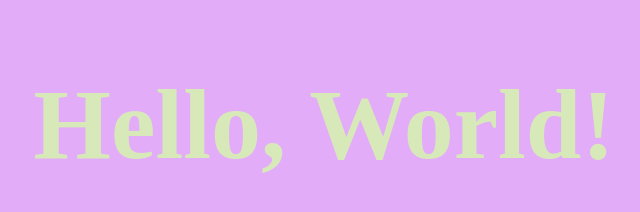
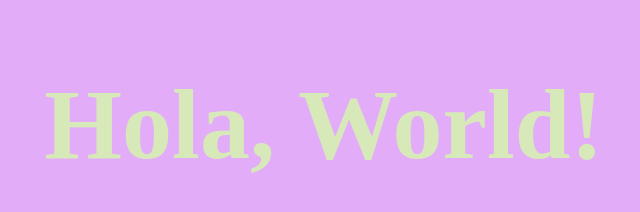
Before and after one commit to ReeKid2002/git-training-project, a plain HTML site: page index.html in a window 1280 px wide. Shown: the whole page, without its empty margins (316-956 px from the left). Drawn offline with Linux system fonts and the light colour scheme.

Commit message:
feat: added new file

```diff
--- a/index.html
+++ b/index.html
@@ -8,6 +8,6 @@
 </head>
 <link rel="stylesheet" href="styles.css">
 <body>
-    <h1 class="heading">Hello, World!</h1>
+    <h1 class="heading">Hola, World!</h1>
 </body>
 </html>
```
